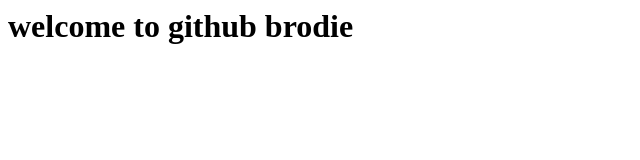
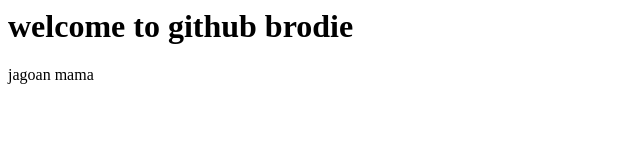
Before and after one commit to jhzkiel/jhzkiel.github.io, a plain HTML site: page index.html in a window 1280 px wide. Shown: the full height of the page, 0-640 px from the left. Drawn offline with Linux system fonts and the light colour scheme.

Commit message:
Update index.html

```diff
--- a/index.html
+++ b/index.html
@@ -1,5 +1,6 @@
 <html>
 <body>
 <h1>welcome to github brodie</h1>
+  <p>jagoan mama</p>
 </body>
 </html>
```
